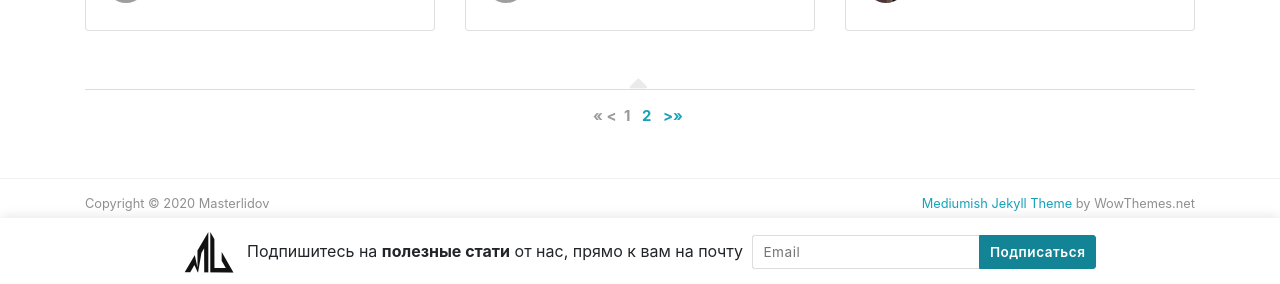
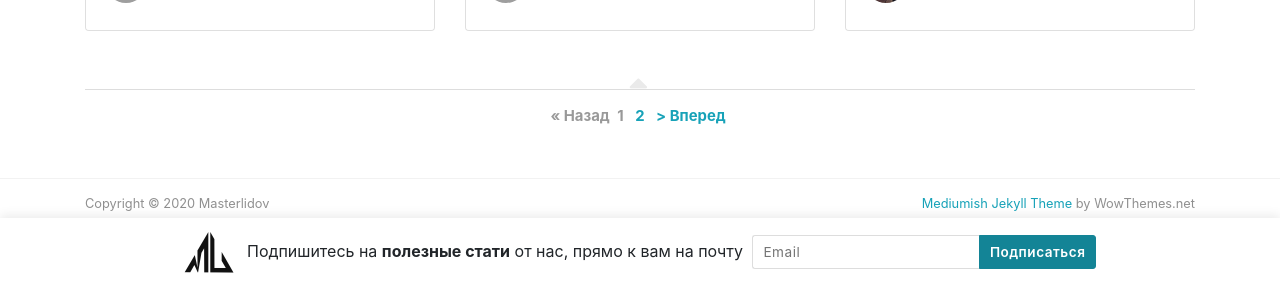
Before and after one commit to masterlidov/masterlidov.github.io, a Jekyll site: the page built from blog/index.html, in a window 1280 px wide and 900 px high, scrolled down 1104 px. Shown: the part 613-897 px from the top of the window. Built offline with Jekyll 4.4.1, drawn with Linux system fonts in a browser that asks for light colours; nearby versions of some CDN libraries; the list of posts is cut into pages by our own code; grey boxes are pictures that could not be loaded.

Commit message:
Update pagination.html

```diff
--- a/_includes/pagination.html
+++ b/_includes/pagination.html
@@ -1,9 +1,9 @@
 {% if paginator.total_pages > 1 %}
 <div class="pagination">
   {% if paginator.previous_page %}
-    <a class="ml-1 mr-1" href="{{ paginator.previous_page_path | prepend: site.baseurl | replace: '//', '/' }}">&laquo; &lt;</a>
+    <a class="ml-1 mr-1" href="{{ paginator.previous_page_path | prepend: site.baseurl | replace: '//', '/' }}">&laquo; Назад</a>
   {% else %}
-    <span>&laquo; &lt;</span>
+    <span>&laquo; Назад</span>
   {% endif %}
 
   {% for page in (1..paginator.total_pages) %}
@@ -17,9 +17,9 @@
   {% endfor %}
 
   {% if paginator.next_page %}
-    <a class="ml-1 mr-1" href="{{ paginator.next_page_path | prepend: site.baseurl | replace: '//', '/' }}">&gt;&raquo;</a>
+    <a class="ml-1 mr-1" href="{{ paginator.next_page_path | prepend: site.baseurl | replace: '//', '/' }}">&gt; Вперед</a>
   {% else %}
-    <span>&gt;&raquo;</span>
+    <span>&gt; Вперед</span>
   {% endif %}
 </div>
 {% endif %}
```
